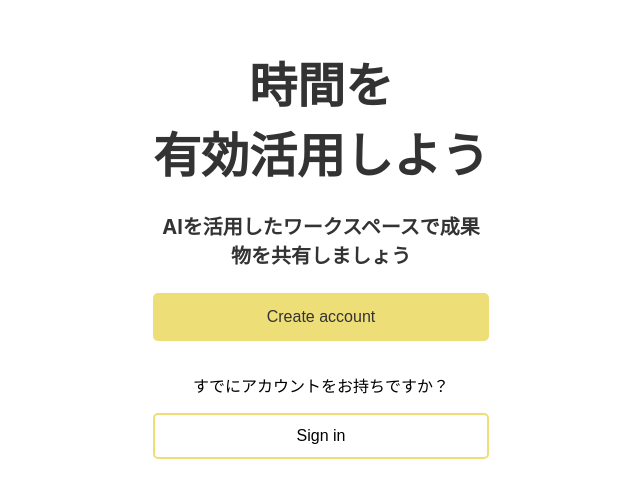
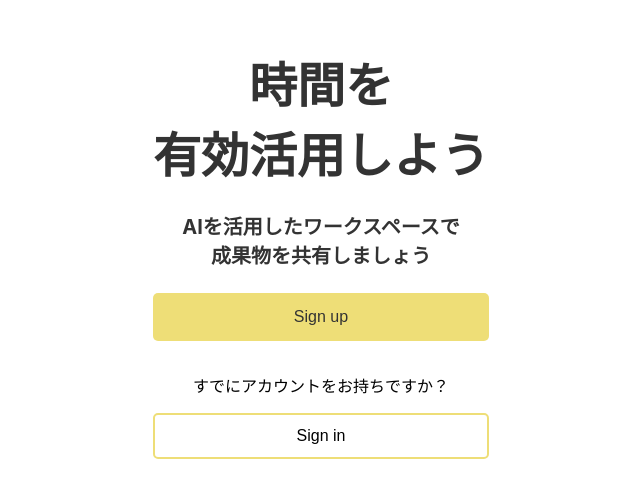
Before and after one commit to HwaI12/task-management-app, a React (Create React App) app in the folder frontend/: page / in a window 1280 px wide. Shown: the part 155-652 px from the top of the page, without its empty margins (319-959 px from the left). Built offline with nearby package versions, Linux system fonts and the light colour scheme.

Commit message:
chore: Update UI/UX for homepage and authentication pages

```diff
--- a/frontend/src/components/Taskmanagement.tsx
+++ b/frontend/src/components/Taskmanagement.tsx
@@ -19,8 +19,8 @@ const TaskManagement: React.FC = () => {
         <PageContainer>
             <FormContainer>
                 <Title>時間を<br></br>有効活用しよう</Title>
-                <SubTitle>AIを活用したワークスペースで成果物を共有しましょう</SubTitle>
-                <Button1 onClick={handleCreateAccount}>Create account</Button1>
+                <SubTitle>AIを活用したワークスペースで<br></br>成果物を共有しましょう</SubTitle>
+                <Button1 onClick={handleCreateAccount}>Sign up</Button1>
                 <p>すでにアカウントをお持ちですか？</p>
                 <Button2 onClick={handleSignIn}>Sign in</Button2>
             </FormContainer>
```
Also changed, not shown: 1 other file (tests, documents, lock files or other folders).
